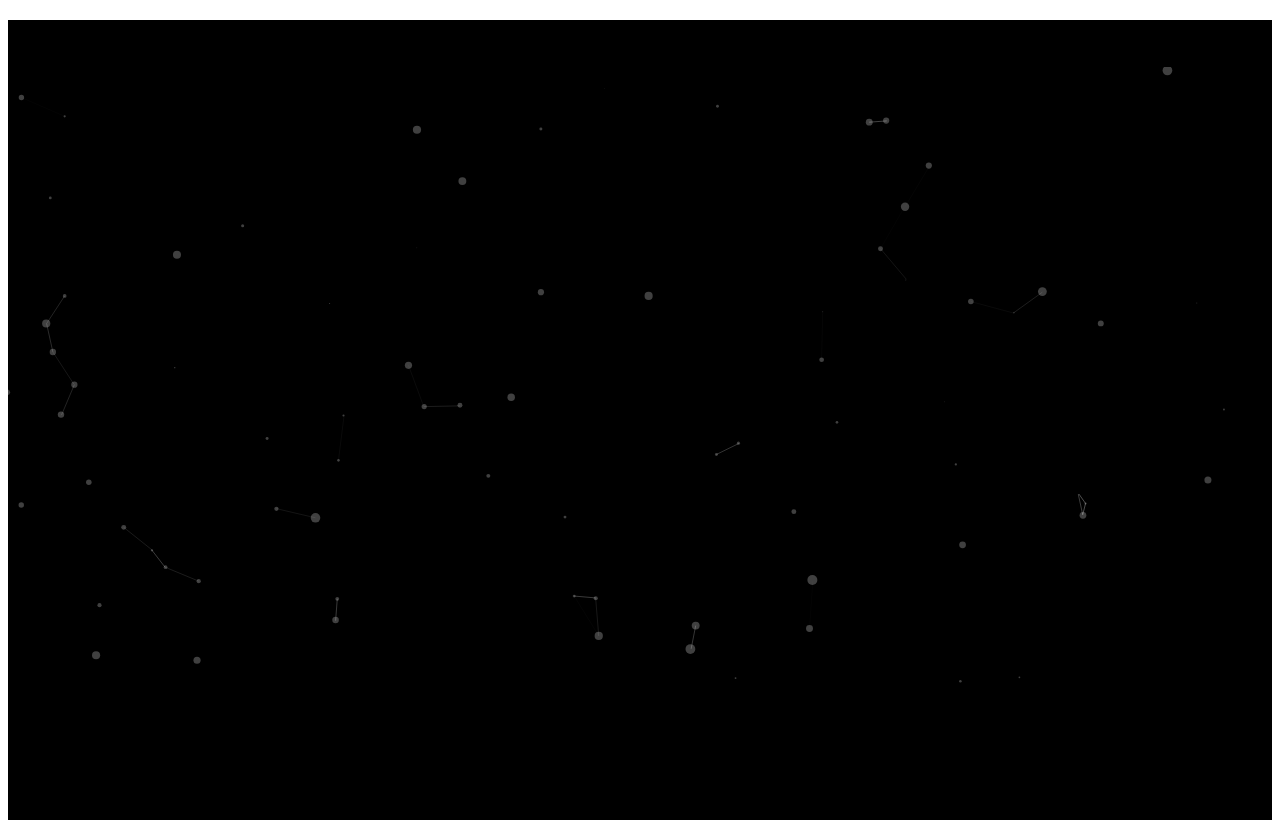
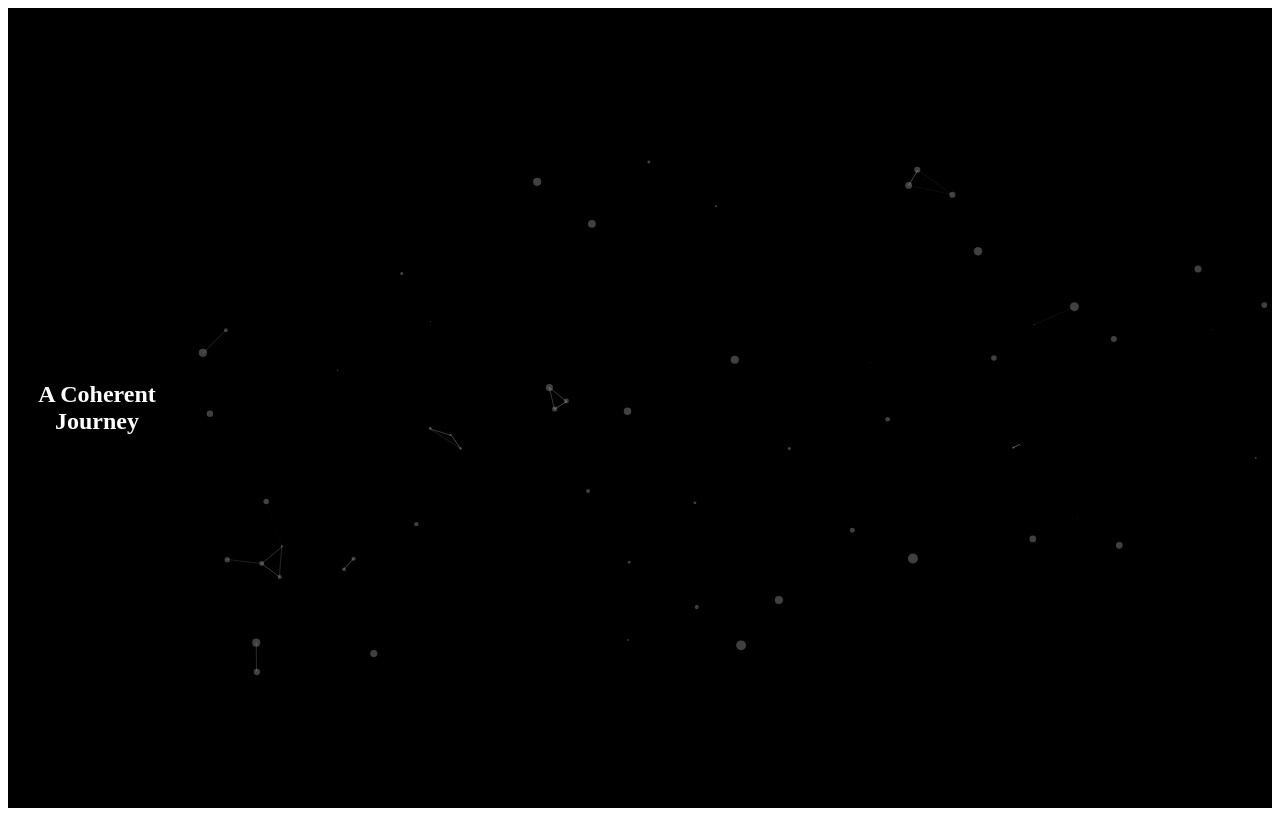
Before and after one commit to aCoherentJourney/aCoherentJourney.github.io, a plain HTML site: page index.html in a window 1280 px wide. Drawn offline with Linux system fonts and the light colour scheme.

Commit message:
Start section

```diff
--- a/docs/css/sass/1-base/resets.sass
+++ b/docs/css/sass/1-base/resets.sass
@@ -3,3 +3,4 @@
 
 body
   margin: 0
+  padding: 0
--- a/docs/css/sass/style.sass
+++ b/docs/css/sass/style.sass
@@ -5,3 +5,9 @@
 #start
   background: #000
   min-height: 100vh
+  display: flex
+  align-items: center
+
+  h1
+    color: #fff
+    text-align: center
```
Also changed, not shown: docs/css/sass/style.css, 1 other file.
